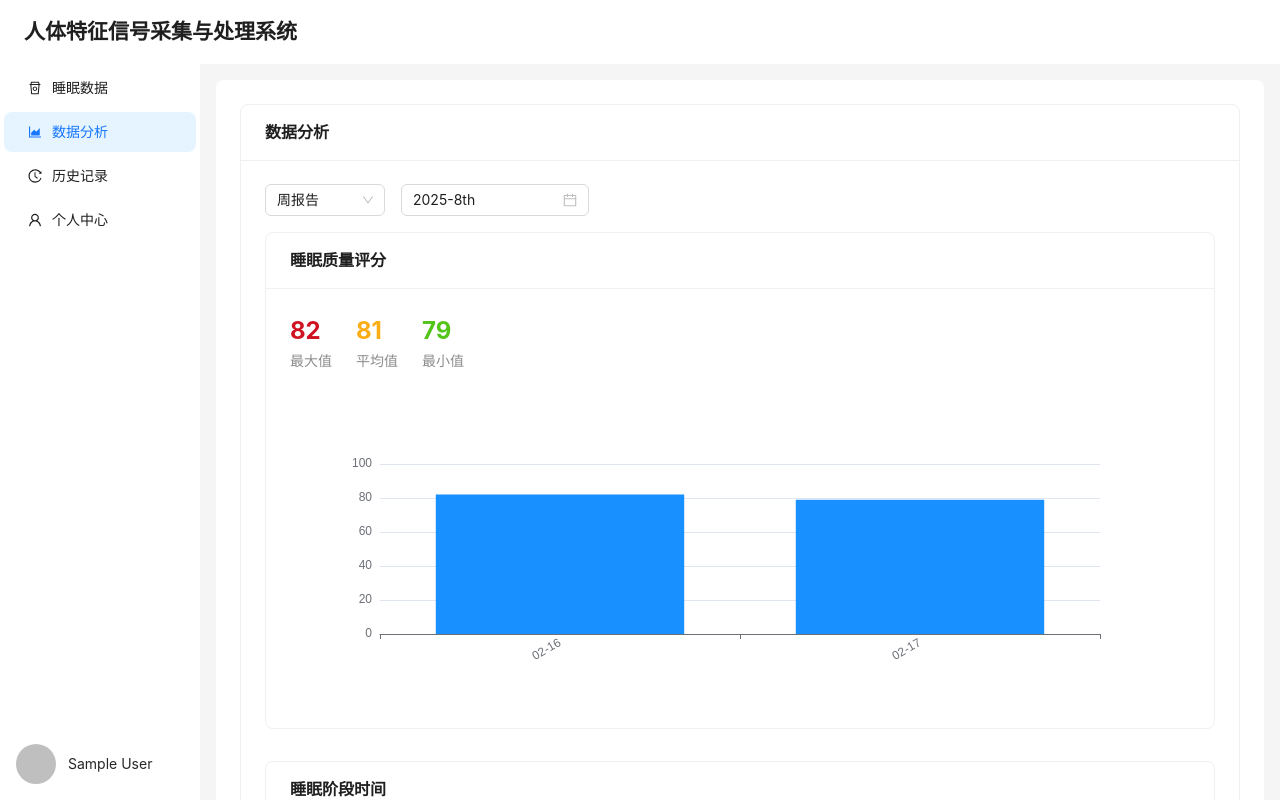
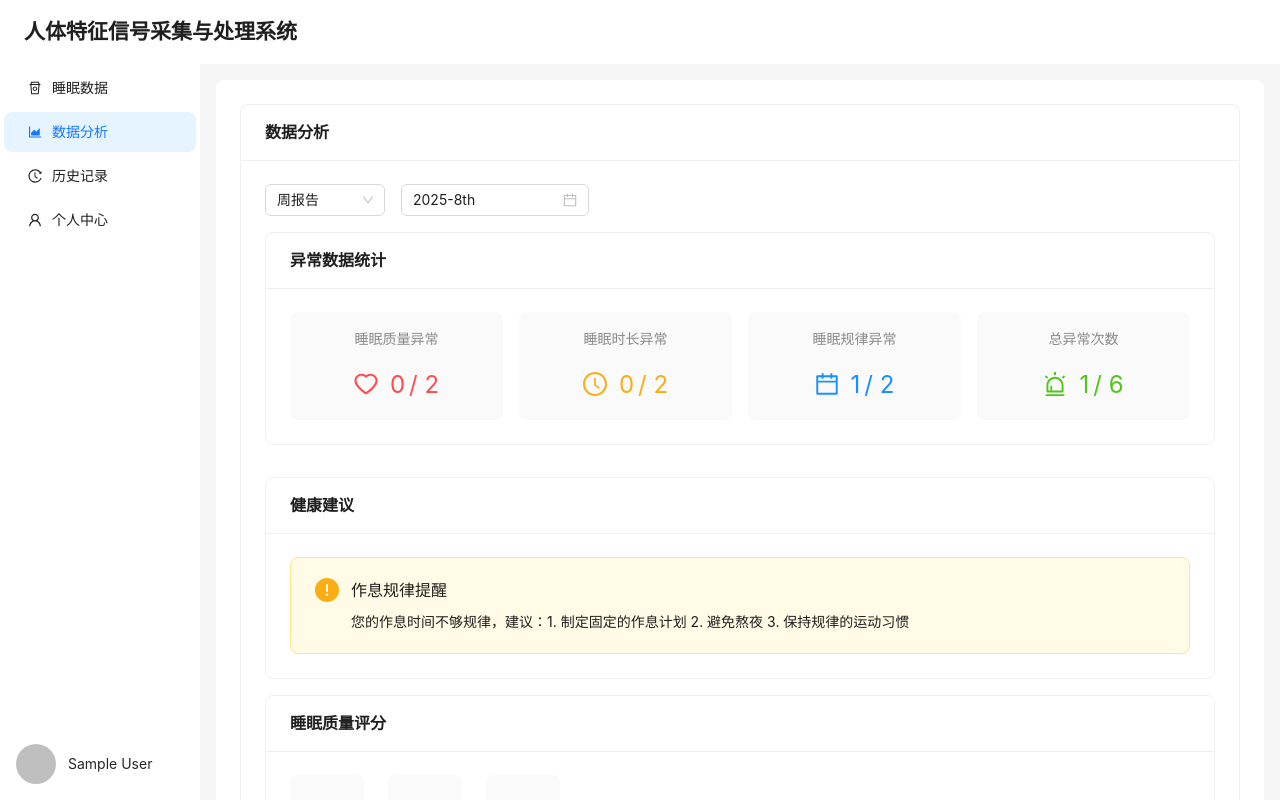
Before and after one commit to bulletganggang/bcg-system, a React (Vite) app: page /analysis in a window 1280 px wide. Shown: the top 800 px of the page. Built offline with nearby package versions, Linux system fonts and the light colour scheme; sample sign-in values are in the browser's storage.

Commit message:
feat: 新增异常数据提醒机制

```diff
--- a/src/pages/Analysis/index.tsx
+++ b/src/pages/Analysis/index.tsx
@@ -1,8 +1,23 @@
 import React, { useState, useEffect, useCallback } from "react";
-import { Card, Row, Col, Select, DatePicker, Space } from "antd";
+import {
+  Card,
+  Row,
+  Col,
+  Select,
+  DatePicker,
+  Space,
+  Alert,
+  Statistic,
+} from "antd";
 import type { DatePickerProps } from "antd/es/date-picker";
 import ReactECharts from "echarts-for-react";
 import dayjs from "dayjs";
+import {
+  HeartOutlined,
+  ClockCircleOutlined,
+  AlertOutlined,
+  CalendarOutlined,
+} from "@ant-design/icons";
 import styles from "./style.module.scss";
 
 type ReportType = "weekly" | "monthly";
@@ -25,12 +40,34 @@ interface EChartsTooltipParams {
   data: [string, string];
 }
 
+interface AnomalyStats {
+  heartRateAnomalies: number;
+  sleepDurationAnomalies: number;
+  sleepQualityAnomalies: number;
+  sleepPatternAnomalies: number;
+  totalRecords: number;
+}
+
+interface HealthAdvice {
+  type: "success" | "info" | "warning" | "error";
+  message: string;
+  description: string;
+}
+
 const Analysis: React.FC = () => {
   // 初始化为当前日期
   const [selectedDate, setSelectedDate] = useState<dayjs.Dayjs>(dayjs());
   const [analysisType, setAnalysisType] = useState<ReportType>("weekly");
   const [analysisData, setAnalysisData] = useState<AnalysisData[]>([]);
   const [loading, setLoading] = useState<boolean>(true);
+  const [anomalyStats, setAnomalyStats] = useState<AnomalyStats>({
+    heartRateAnomalies: 0,
+    sleepDurationAnomalies: 0,
+    sleepQualityAnomalies: 0,
+    sleepPatternAnomalies: 0,
+    totalRecords: 0,
+  });
+  const [healthAdvice, setHealthAdvice] = useState<HealthAdvice[]>([]);
 
   // 处理日期选择变化
   const handleDateChange: DatePickerProps["onChange"] = (date) => {
@@ -332,6 +369,98 @@ const Analysis: React.FC = () => {
 
   const wakeTimeRange = getWakeTimeRange();
 
+  // 分析异常数据
+  const analyzeAnomalies = useCallback((data: AnalysisData[]) => {
+    let stats = {
+      heartRateAnomalies: 0,
+      sleepDurationAnomalies: 0,
+      sleepQualityAnomalies: 0,
+      sleepPatternAnomalies: 0,
+      totalRecords: data.length,
+    };
+
+    let advice: HealthAdvice[] = [];
+
+    // 计算平均睡眠时间和标准差
+    const avgSleepDuration =
+      data.reduce((sum, item) => {
+        const totalSleep =
+          item.sleepStages.lightSleep +
+          item.sleepStages.deepSleep +
+          item.sleepStages.remSleep;
+        return sum + totalSleep;
+      }, 0) / data.length;
+
+    data.forEach((item) => {
+      // 检查睡眠评分
+      if (item.sleepScore < 60) {
+        stats.sleepQualityAnomalies++;
+      }
+
+      // 检查总睡眠时长
+      const totalSleep =
+        item.sleepStages.lightSleep +
+        item.sleepStages.deepSleep +
+        item.sleepStages.remSleep;
+      if (totalSleep < 360 || totalSleep > 600) {
+        // 6-10小时为正常范围
+        stats.sleepDurationAnomalies++;
+      }
+
+      // 检查深睡眠比例
+      const deepSleepRatio = item.sleepStages.deepSleep / totalSleep;
+      if (deepSleepRatio < 0.2) {
+        // 深睡眠比例应该大于20%
+        stats.sleepQualityAnomalies++;
+      }
+
+      // 检查入睡时间规律性
+      const sleepHour = parseInt(item.sleepTime.split(":")[0]);
+      if (sleepHour < 21 || sleepHour > 23) {
+        stats.sleepPatternAnomalies++;
+      }
+    });
+
+    // 生成健康建议
+    if (stats.sleepQualityAnomalies > data.length * 0.3) {
+      advice.push({
+        type: "warning",
+        message: "睡眠质量提醒",
+        description:
+          "您的深睡眠比例偏低，建议：1. 保持规律的作息时间 2. 睡前避免剧烈运动 3. 创造安静舒适的睡眠环境",
+      });
+    }
+
+    if (stats.sleepDurationAnomalies > data.length * 0.3) {
+      const avgHours = Math.round(avgSleepDuration / 60);
+      advice.push({
+        type: "error",
+        message: "睡眠时长提醒",
+        description: `您的平均睡眠时长为${avgHours}小时，${
+          avgHours < 7 ? "睡眠时间不足" : "睡眠时间过长"
+        }。建议保持7-8小时的睡眠时间，有助于身体恢复和精力充沛。`,
+      });
+    }
+
+    if (stats.sleepPatternAnomalies > data.length * 0.3) {
+      advice.push({
+        type: "warning",
+        message: "作息规律提醒",
+        description:
+          "您的作息时间不够规律，建议：1. 制定固定的作息计划 2. 避免熬夜 3. 保持规律的运动习惯",
+      });
+    }
+    setAnomalyStats(stats);
+    setHealthAdvice(advice);
+  }, []);
+
+  // 在数据加载完成后进行异常分析
+  useEffect(() => {
+    if (analysisData.length > 0) {
+      analyzeAnomalies(analysisData);
+    }
+  }, [analysisData, analyzeAnomalies]);
+
   return (
     <div>
       <Card title="数据分析" className={styles.analysisCard} loading={loading}>
@@ -358,6 +487,84 @@ const Analysis: React.FC = () => {
 
         {!loading && analysisData.length > 0 && (
           <Row gutter={[16, 16]}>
+            {/* 异常数据统计卡片 */}
+            <Col span={24}>
+              <Card title="异常数据统计" className={styles.anomalyCard}>
+                <Row gutter={[16, 16]}>
+                  <Col xs={24} sm={12} md={6}>
+                    <Statistic
+                      title="睡眠质量异常"
+                      value={anomalyStats.sleepQualityAnomalies}
+                      suffix={`/ ${anomalyStats.totalRecords}`}
+                      prefix={<HeartOutlined />}
+                      valueStyle={{ color: "#ff4d4f" }}
+                    />
+                  </Col>
+                  <Col xs={24} sm={12} md={6}>
+                    <Statistic
+                      title="睡眠时长异常"
+                      value={anomalyStats.sleepDurationAnomalies}
+                      suffix={`/ ${anomalyStats.totalRecords}`}
+                      prefix={<ClockCircleOutlined />}
+                      valueStyle={{ color: "#faad14" }}
+                    />
+                  </Col>
+                  <Col xs={24} sm={12} md={6}>
+                    <Statistic
+                      title="睡眠规律异常"
+                      value={anomalyStats.sleepPatternAnomalies}
+                      suffix={`/ ${anomalyStats.totalRecords}`}
+                      prefix={<CalendarOutlined />}
+                      valueStyle={{ color: "#1890ff" }}
+                    />
+                  </Col>
+                  <Col xs={24} sm={12} md={6}>
+                    <Statistic
+                      title="总异常次数"
+                      value={
+                        anomalyStats.sleepQualityAnomalies +
+                        anomalyStats.sleepDurationAnomalies +
+                        anomalyStats.sleepPatternAnomalies
+                      }
+                      suffix={`/ ${anomalyStats.totalRecords * 3}`}
+                      prefix={<AlertOutlined />}
+                      valueStyle={{
+                        color:
+                          anomalyStats.sleepQualityAnomalies > 0
+                            ? "#ff4d4f"
+                            : "#52c41a",
+                      }}
+                    />
+                  </Col>
+                </Row>
+              </Card>
+            </Col>
+
+            {/* 健康建议 */}
+            <Col span={24}>
+              <Card title="健康建议">
+                <Space direction="vertical" style={{ width: "100%" }}>
+                  {healthAdvice.map((advice, index) => (
+                    <Alert
+                      key={index}
+                      message={advice.message}
+                      description={advice.description}
+                      type={advice.type}
+                      showIcon
+                    />
+                  ))}
+                  {healthAdvice.length === 0 && (
+                    <Alert
+                      message="状态良好"
+                      description="您的睡眠状况良好，请继续保持！"
+                      type="success"
+                      showIcon
+                    />
+                  )}
+                </Space>
+              </Card>
+            </Col>
+
             <Col span={24}>
               <Card title="睡眠质量评分" className={styles.chartCard}>
                 <Row gutter={[16, 16]}>
--- a/src/pages/Analysis/style.module.scss
+++ b/src/pages/Analysis/style.module.scss
@@ -11,18 +11,55 @@
     margin-bottom: 16px;
 
     .chart {
-      height: 300px;
+      height: 350px;
+    }
+  }
+
+  .anomalyCard {
+    margin-bottom: 16px;
+
+    :global {
+      .ant-statistic {
+        text-align: center;
+        padding: 16px;
+        background: #fafafa;
+        border-radius: 8px;
+        transition: all 0.3s;
+
+        &:hover {
+          transform: translateY(-2px);
+          box-shadow: 0 2px 8px rgba(0, 0, 0, 0.15);
+        }
+
+        .ant-statistic-title {
+          font-size: 14px;
+          margin-bottom: 16px;
+        }
+
+        .ant-statistic-content {
+          font-size: 24px;
+
+          .anticon {
+            margin-right: 8px;
+          }
+        }
+      }
     }
   }
 
   .statsCard {
+    text-align: center;
+    padding: 16px;
+    background: #fafafa;
+    border-radius: 8px;
+
     .statsValue {
       font-size: 24px;
       font-weight: bold;
+      margin-bottom: 8px;
     }
 
     .statsLabel {
-      font-size: 14px;
       color: rgba(0, 0, 0, 0.45);
     }
   }
```
